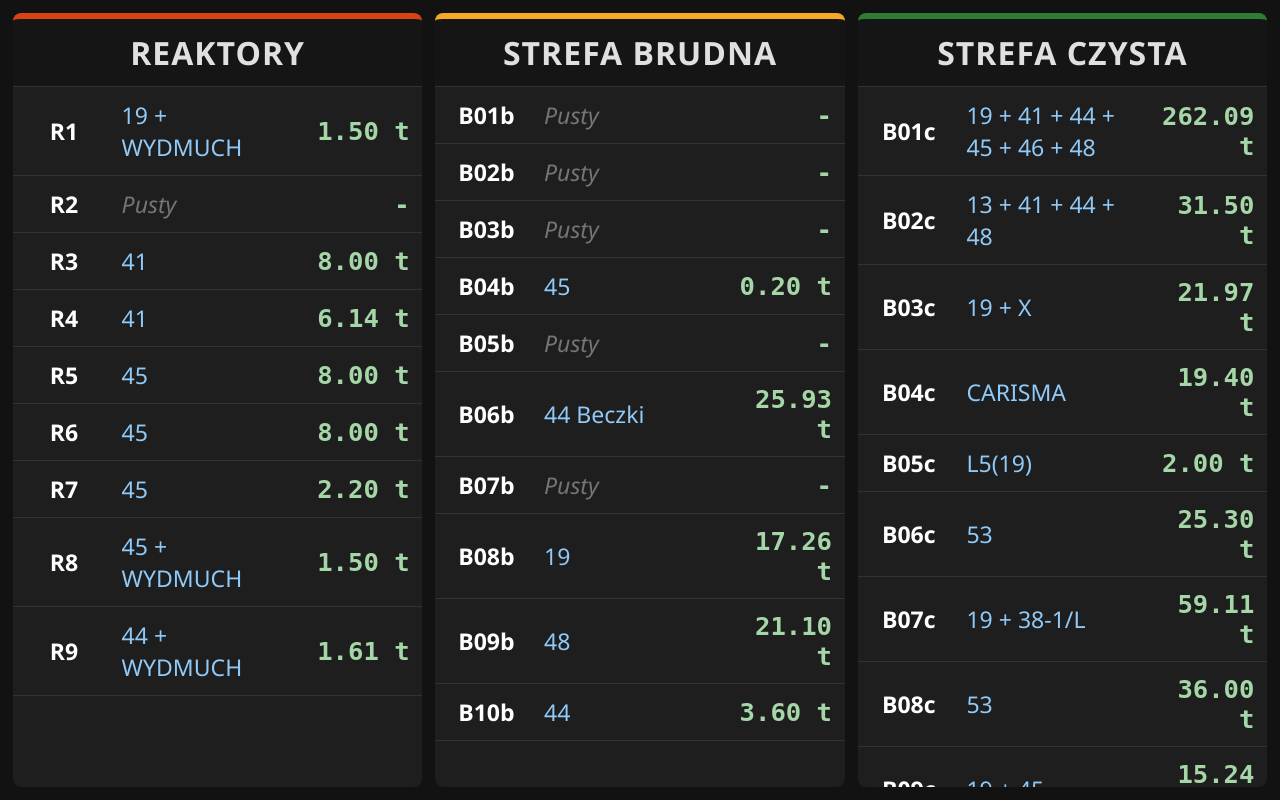
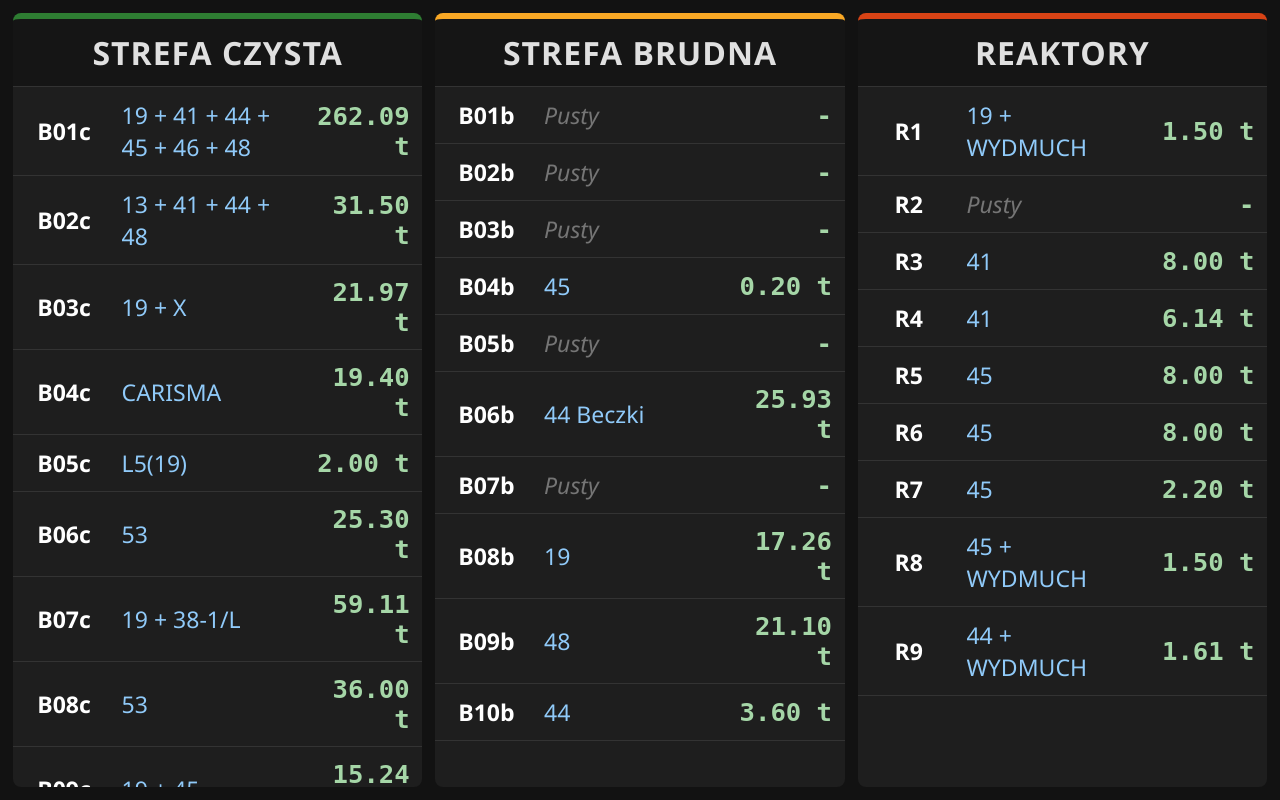
Before and after one commit to kanaboid/mes-parafina-app, a Flask app: page /kiosk/terminal-1 in a window 1280 px wide. Shown: the part 69-869 px from the top of the page. Run offline with Flask 3, Linux system fonts and the light colour scheme; data comes from the database, SQL or seed files in the repository; parts of the project's set-up code (start-up, migrations or seed data) failed here and were passed over; some libraries are stand-ins or nearby versions.

Commit message:
Refactor terminal_1.html structure and update section titles
- Swapped the positions of the "STREFA CZYSTA" and "REAKTORY" sections for better logical flow.
- Updated table IDs to reflect the new section titles, ensuring consistency in the layout.
- Cleaned up comments for improved clarity in the code structure.

```diff
--- a/app/templates/kiosk/terminal_1.html
+++ b/app/templates/kiosk/terminal_1.html
@@ -55,7 +55,7 @@
 
         .wrapper {
             display: flex;
-            flex-direction: row; /* ZMIANA: Układ kolumnowy (obok siebie) */
+            flex-direction: row; /* Układ kolumnowy (obok siebie) */
             flex: 1;
             height: 100%;
             padding: 1vw;
@@ -69,7 +69,7 @@
             background-color: var(--panel-bg);
             border-radius: 8px;
             overflow: hidden;
-            border-top: 6px solid transparent; /* ZMIANA: Akcent na górze zamiast z boku */
+            border-top: 6px solid transparent;
         }
 
         .section.reactor { border-top-color: var(--accent-reactor); }
@@ -142,11 +142,11 @@
     </header>
 
     <div class="wrapper">
-        <!-- SEKCJA REAKTORY -->
-        <div class="section reactor">
-            <div class="section-title">REAKTORY</div>
+        <!-- SEKCJA STREFA CZYSTA -->
+        <div class="section clean">
+            <div class="section-title">STREFA CZYSTA</div>
             <div class="table-container">
-                <table id="table-reactors">
+                <table id="table-clean">
                     <tbody><!-- Renderowane przez JS --></tbody>
                 </table>
             </div>
@@ -162,11 +162,11 @@
             </div>
         </div>
 
-        <!-- SEKCJA STREFA CZYSTA -->
-        <div class="section clean">
-            <div class="section-title">STREFA CZYSTA</div>
+        <!-- SEKCJA REAKTORY -->
+        <div class="section reactor">
+            <div class="section-title">REAKTORY</div>
             <div class="table-container">
-                <table id="table-clean">
+                <table id="table-reactors">
                     <tbody><!-- Renderowane przez JS --></tbody>
                 </table>
             </div>
```
